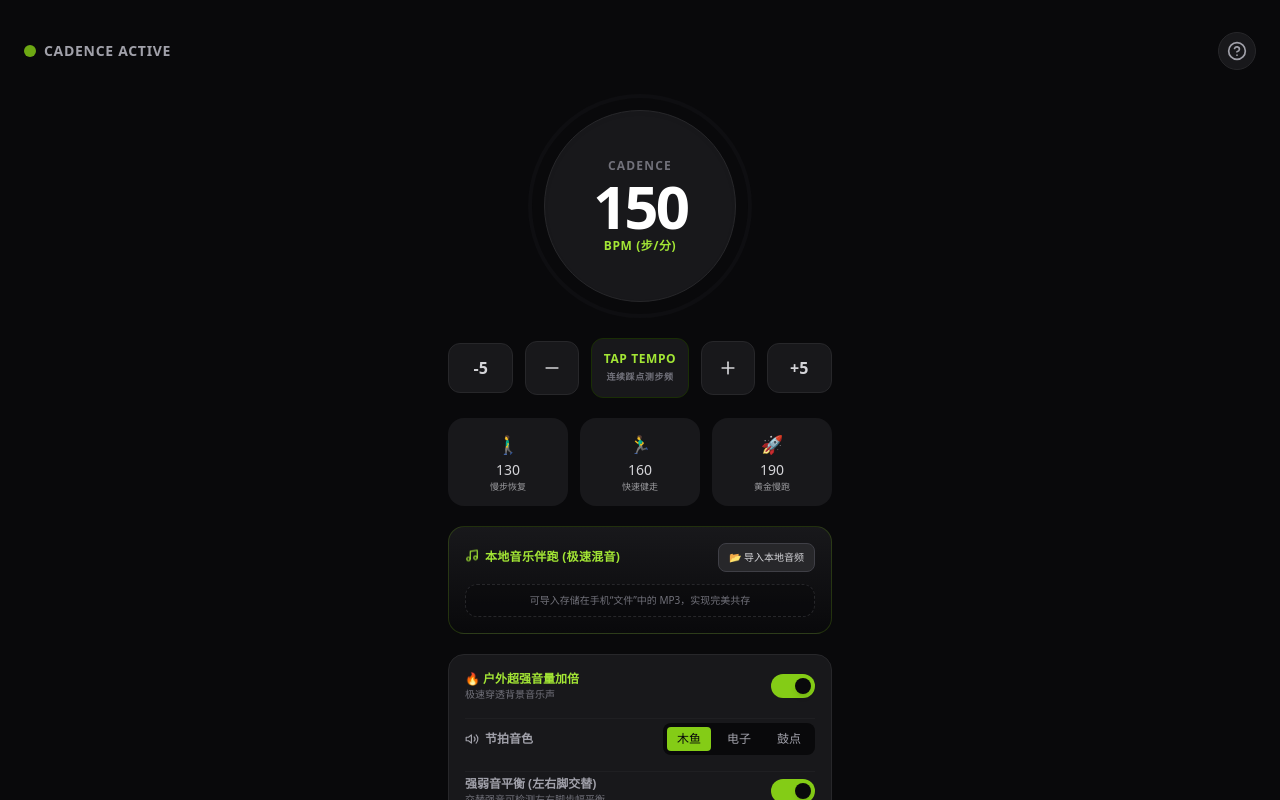
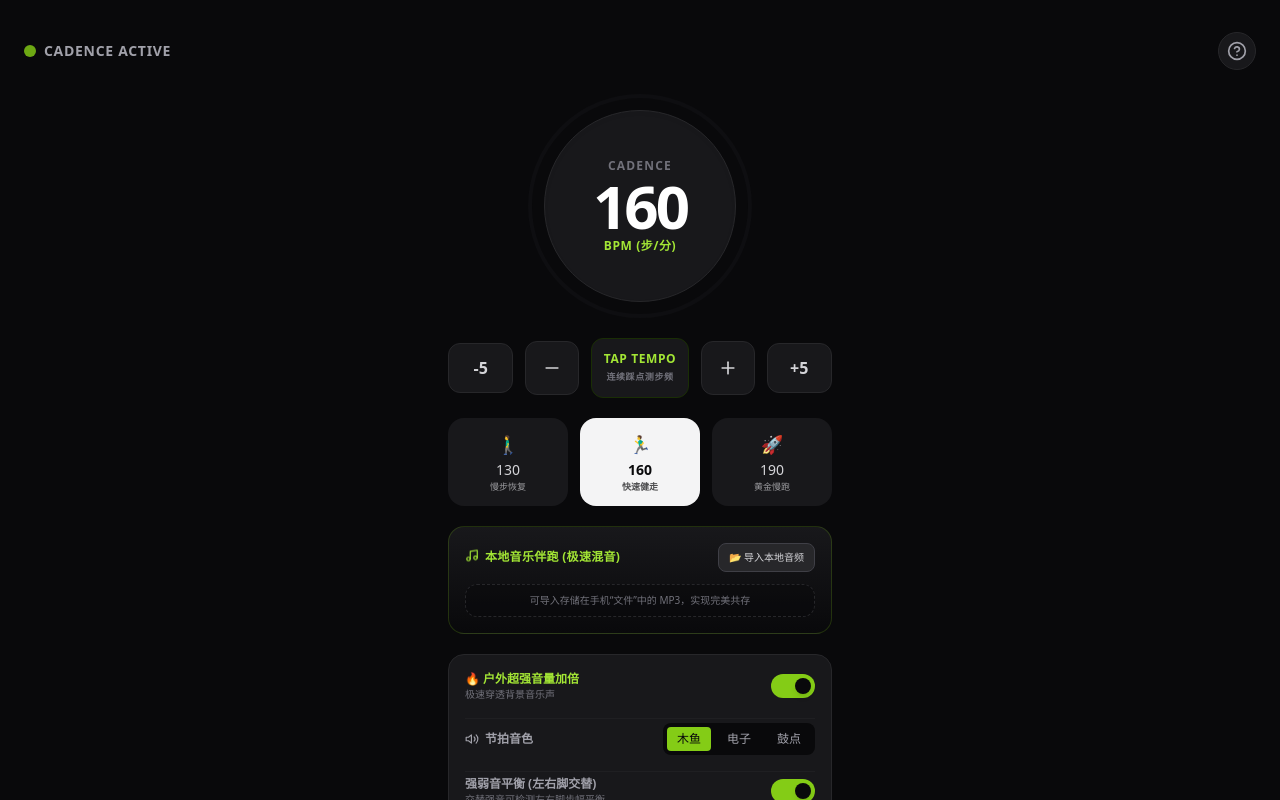
Before and after one commit to montaignezhang009/cadence-metronome-2, a React (Vite) app: page / in a window 1280 px wide. Shown: the top 800 px of the page. Built offline with nearby package versions, Linux system fonts and the light colour scheme.

Commit message:
Adjust amplitude and increase BPM in App component

```diff
--- a/src/App.jsx
+++ b/src/App.jsx
@@ -27,7 +27,7 @@ const synthesizeTickToBuffer = (channelData, sampleRate, startIndex, type, isAcc
     const numSamples = Math.floor(duration * sampleRate);
     for (let i = 0; i < numSamples; i++) {
       const t = i / sampleRate;
-      const amp = Math.exp(-t / 0.03) * (isAccent ? 1.0 : 0.65) * boost;
+      const amp = Math.exp(-t / 0.03) * (isAccent ? 1.6 : 1.1) * boost;
       const fStart = isAccent ? 140 : 100;
       const fEnd = 30;
       const tau_f = 0.04;
@@ -115,7 +115,7 @@ const createWavBlob = (bpm, soundType, accentMode, volumeBoost) => {
 
 export default function App() {
   // --- 状态管理 ---
-  const [bpm, setBpm] = useState(150);
+  const [bpm, setBpm] = useState(160);
   const [isPlaying, setIsPlaying] = useState(false);
   const [soundType, setSoundType] = useState('wood'); // wood (木鱼), electronic (电子音), drum (鼓点)
   const [accentMode, setAccentMode] = useState(true); // 强弱交替，模拟左右脚落地轻重平衡
```
